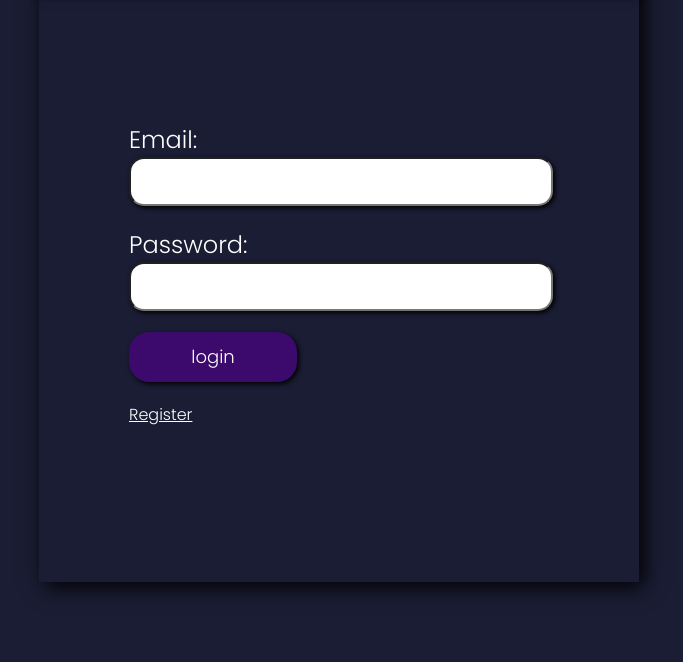
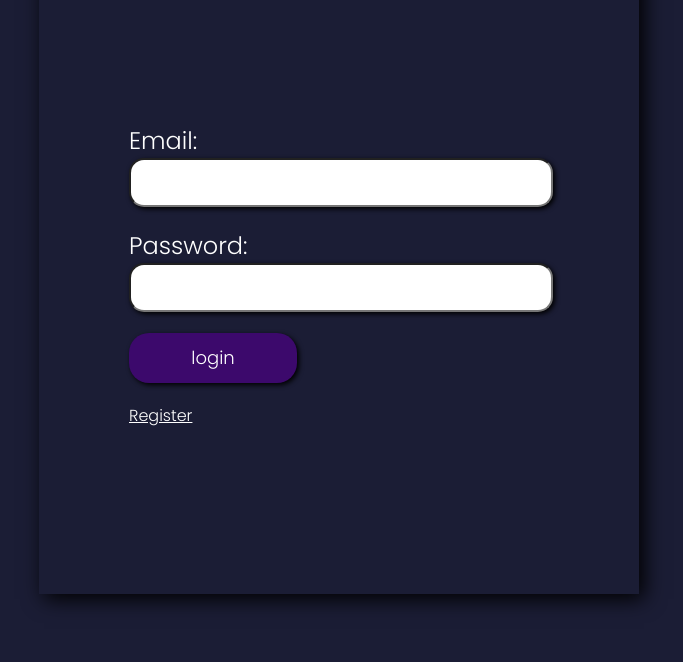
Before and after one commit to RobertsGutmanis/chatapp-frontend, a plain HTML site: page index.html in a window 1280 px wide. Shown: the part 138-800 px from the top of the page, without its empty margins (301-984 px from the left). Drawn offline with Linux system fonts and the light colour scheme.

Commit message:
margin fix

```diff
--- a/styles.css
+++ b/styles.css
@@ -21,7 +21,7 @@ html, body{
 }
 .window{
     width: 600px;
-    height: 80%;
+    height: 83%;
     box-shadow: 5px 5px 20px;
     display: flex;
     flex-direction: column;
```
